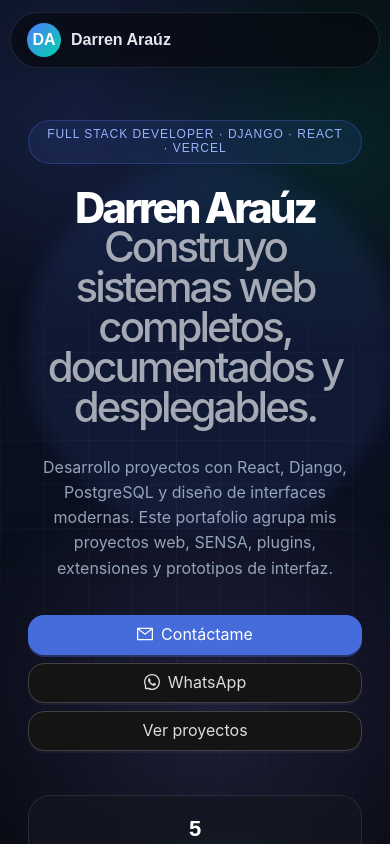
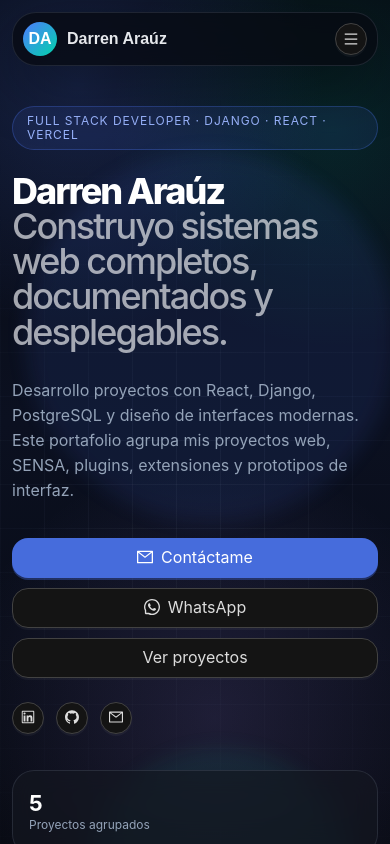
Before and after one commit to darrenarauz21/Portafolio, a React (Vite) app: page / in a window 390 px wide. Built offline with nearby package versions, Linux system fonts and the light colour scheme.

Commit message:
Improve responsive layout

```diff
--- a/src/components/Hero.tsx
+++ b/src/components/Hero.tsx
@@ -1,4 +1,4 @@
-import { Button, Space, Typography } from "antd";
+import { Button, Col, Row, Space, Typography } from "antd";
 import { GithubOutlined, LinkedinOutlined, MailOutlined, WhatsAppOutlined } from "@ant-design/icons";
 import { profileLinks, stats } from "../data/projects";
 
@@ -12,10 +12,12 @@ export default function Hero() {
       <div className="orb orb-two" aria-hidden="true" />
 
       <div className="hero-inner">
+        <Row gutter={[32, 36]} align="middle" justify="center">
+          <Col xs={24} lg={17}>
             <div className="hero-badge">Full Stack Developer · Django · React · Vercel</div>
             <Title className="hero-title">
               Darren Araúz
-          <span> Construyo sistemas web completos, documentados y desplegables.</span>
+              <span>Construyo sistemas web completos, documentados y desplegables.</span>
             </Title>
             <Paragraph className="hero-description">
               Desarrollo proyectos con React, Django, PostgreSQL y diseño de interfaces modernas. Este portafolio agrupa mis proyectos web, SENSA, plugins, extensiones y prototipos de interfaz.
@@ -33,7 +35,14 @@ export default function Hero() {
               </Button>
             </Space>
 
-        <div className="hero-stats">
+            <Space className="hero-social" size={12} wrap>
+              <Button shape="circle" href={profileLinks.linkedin} target="_blank" icon={<LinkedinOutlined />} />
+              <Button shape="circle" href={profileLinks.github} target="_blank" icon={<GithubOutlined />} />
+              <Button shape="circle" href={profileLinks.primaryEmail} icon={<MailOutlined />} />
+            </Space>
+          </Col>
+          <Col xs={24} lg={7}>
+            <div className="hero-stats" aria-label="Resumen del portafolio">
               {stats.map((stat) => (
                 <div className="hero-stat" key={stat.label}>
                   <strong>{stat.value}</strong>
@@ -41,12 +50,8 @@ export default function Hero() {
                 </div>
               ))}
             </div>
-
-        <Space className="hero-social" size={12}>
-          <Button shape="circle" href={profileLinks.linkedin} target="_blank" icon={<LinkedinOutlined />} />
-          <Button shape="circle" href={profileLinks.github} target="_blank" icon={<GithubOutlined />} />
-          <Button shape="circle" href={profileLinks.primaryEmail} icon={<MailOutlined />} />
-        </Space>
+          </Col>
+        </Row>
       </div>
     </section>
   );
--- a/src/components/Navbar.tsx
+++ b/src/components/Navbar.tsx
@@ -1,8 +1,32 @@
-import { Anchor, Button } from "antd";
-import { GithubOutlined } from "@ant-design/icons";
+import { useMemo, useState } from "react";
+import { Anchor, Button, Drawer, Grid, Space } from "antd";
+import { GithubOutlined, MenuOutlined } from "@ant-design/icons";
 import { projectSections, profileLinks } from "../data/projects";
 
+const { useBreakpoint } = Grid;
+
 export default function Navbar() {
+  const [open, setOpen] = useState(false);
+  const screens = useBreakpoint();
+  const isDesktop = Boolean(screens.lg);
+
+  const navItems = useMemo(
+    () => [
+      { key: "habilidades", href: "#habilidades", title: "Stack" },
+      ...projectSections.map((section) => ({ key: section.id, href: `#${section.id}`, title: section.label })),
+      { key: "contacto", href: "#contacto", title: "Contacto" },
+    ],
+    []
+  );
+
+  const drawerItems = useMemo(
+    () => [
+      { key: "inicio", href: "#inicio", title: "Inicio" },
+      ...navItems,
+    ],
+    [navItems]
+  );
+
   return (
     <header className="navbar-modern">
       <a className="brand" href="#inicio" aria-label="Ir al inicio">
@@ -10,19 +34,42 @@ export default function Navbar() {
         <strong>Darren Araúz</strong>
       </a>
 
-      <Anchor
-        direction="horizontal"
-        className="desktop-anchor"
-        items={[
-          { key: "habilidades", href: "#habilidades", title: "Stack" },
-          ...projectSections.map((section) => ({ key: section.id, href: `#${section.id}`, title: section.label })),
-          { key: "contacto", href: "#contacto", title: "Contacto" },
-        ]}
-      />
+      {isDesktop && <Anchor direction="horizontal" className="desktop-anchor" items={navItems} />}
 
-      <Button href={profileLinks.github} target="_blank" icon={<GithubOutlined />}>
-        GitHub
-      </Button>
+      <Space size={10} className="navbar-actions">
+        {isDesktop && (
+          <Button href={profileLinks.github} target="_blank" icon={<GithubOutlined />}>
+            GitHub
+          </Button>
+        )}
+        {!isDesktop && (
+          <Button className="mobile-menu-button" aria-label="Abrir menú" icon={<MenuOutlined />} onClick={() => setOpen(true)} />
+        )}
+      </Space>
+
+      <Drawer
+        title="Darren Araúz"
+        placement="right"
+        open={open}
+        onClose={() => setOpen(false)}
+        width={320}
+        className="mobile-drawer"
+      >
+        <Anchor
+          className="mobile-anchor"
+          direction="vertical"
+          items={drawerItems}
+          onClick={() => setOpen(false)}
+        />
+        <div className="drawer-actions">
+          <Button block type="primary" href="#contacto" onClick={() => setOpen(false)}>
+            Contáctame
+          </Button>
+          <Button block href={profileLinks.github} target="_blank" icon={<GithubOutlined />}>
+            GitHub
+          </Button>
+        </div>
+      </Drawer>
     </header>
   );
 }
--- a/src/components/ProjectSection.tsx
+++ b/src/components/ProjectSection.tsx
@@ -1,7 +1,8 @@
-import { Col, Row, Typography } from "antd";
+import { Col, Grid, Row, Typography } from "antd";
 import type { ProjectSection as ProjectSectionType } from "../data/projects";
 import ProjectCard from "./ProjectCard";
 
+const { useBreakpoint } = Grid;
 const { Paragraph, Text, Title } = Typography;
 
 type Props = {
@@ -9,6 +10,12 @@ type Props = {
 };
 
 export default function ProjectSection({ section }: Props) {
+  const screens = useBreakpoint();
+  const single = section.projects.length === 1;
+  const colProps = single
+    ? { xs: 24, md: 18, lg: 14, xl: 12 }
+    : { xs: 24, sm: 24, md: 12, xl: 8 };
+
   return (
     <section className="portfolio-section" id={section.id}>
       <div className="section-heading">
@@ -17,9 +24,9 @@ export default function ProjectSection({ section }: Props) {
         <Paragraph>{section.description}</Paragraph>
       </div>
 
-      <Row gutter={[24, 24]}>
+      <Row gutter={screens.xs ? [16, 18] : [24, 24]} justify={single ? "start" : "center"} align="stretch">
         {section.projects.map((project) => (
-          <Col xs={24} md={section.projects.length === 1 ? 24 : 12} xl={section.projects.length === 1 ? 12 : 8} key={project.id}>
+          <Col {...colProps} key={project.id} className="project-col">
             <ProjectCard project={project} />
           </Col>
         ))}
--- a/src/data/projects.tsx
+++ b/src/data/projects.tsx
@@ -223,7 +223,7 @@ export const projectSections: ProjectSection[] = [
         eyebrow: "Extensión de navegador",
         description:
           "Extensión para Edge, Chrome y Firefox que analiza cada archivo descargado mediante un servidor local y Google Magika para detectar el tipo real del archivo antes de abrirlo.",
-        imageName: "madoka.png",
+        imageName: "observabilidad.png",
         techStack: ["JavaScript", "Python", "Flask", "Magika", "Browser Extension"],
         githubUrl: "https://github.com/darrenarauz21/Madoka",
         status: "Repositorio",
--- a/src/styles/global.css
+++ b/src/styles/global.css
@@ -12,14 +12,18 @@
 }
 
 * { box-sizing: border-box; }
-html { scroll-behavior: smooth; }
+html { scroll-behavior: smooth; width: 100%; overflow-x: hidden; }
 body {
   margin: 0;
   min-width: 320px;
+  width: 100%;
   background: var(--bg);
   color: var(--text);
   overflow-x: hidden;
 }
+img, svg, video, canvas { max-width: 100%; }
+a { color: inherit; }
+
 body::before {
   content: "";
   position: fixed;
@@ -44,7 +48,12 @@ body::after {
   z-index: -1;
 }
 
-.app-shell { min-height: 100vh; padding-bottom: 34px; }
+.app-shell {
+  min-height: 100vh;
+  width: 100%;
+  overflow-x: hidden;
+  padding-bottom: max(34px, env(safe-area-inset-bottom));
+}
 
 .navbar-modern {
   position: fixed;
@@ -71,10 +80,12 @@ body::after {
   color: var(--text);
   text-decoration: none;
   white-space: nowrap;
+  min-width: 0;
 }
 .brand span {
   display: grid;
   place-items: center;
+  min-width: 34px;
   width: 34px;
   height: 34px;
   border-radius: 50%;
@@ -82,9 +93,18 @@ body::after {
   font-weight: 800;
   background: linear-gradient(135deg, var(--primary), var(--accent));
 }
+.brand strong { overflow: hidden; text-overflow: ellipsis; }
 .desktop-anchor { flex: 1; display: flex; justify-content: center; min-width: 0; }
-.desktop-anchor .ant-anchor { gap: 0; }
-.desktop-anchor .ant-anchor-link-title { color: var(--muted) !important; font-size: 13px; }
+.desktop-anchor .ant-anchor { gap: 0; min-width: 0; }
+.desktop-anchor .ant-anchor-link { padding-inline: 5px !important; }
+.desktop-anchor .ant-anchor-link-title { color: var(--muted) !important; font-size: 13px; white-space: nowrap; }
+.navbar-actions { flex-shrink: 0; }
+.mobile-menu-button { display: inline-flex; }
+.mobile-drawer .ant-drawer-content { background: #0b1020; }
+.mobile-drawer .ant-drawer-header { border-color: rgba(148, 163, 184, 0.14); }
+.mobile-anchor .ant-anchor-link { padding: 10px 0 !important; }
+.mobile-anchor .ant-anchor-link-title { color: var(--text) !important; font-size: 16px; }
+.drawer-actions { display: grid; gap: 12px; margin-top: 28px; }
 
 .hero-modern {
   min-height: 100vh;
@@ -112,22 +132,9 @@ body::after {
   opacity: 0.55;
   animation: float 12s ease-in-out infinite alternate;
 }
-.orb-one {
-  width: 360px;
-  height: 360px;
-  background: rgba(79, 123, 255, 0.18);
-  top: 12%;
-  left: 8%;
-}
-.orb-two {
-  width: 260px;
-  height: 260px;
-  background: rgba(0, 212, 170, 0.14);
-  right: 10%;
-  bottom: 18%;
-  animation-delay: -5s;
-}
-.hero-inner { position: relative; z-index: 2; width: min(1040px, 100%); text-align: center; }
+.orb-one { width: 360px; height: 360px; background: rgba(79, 123, 255, 0.18); top: 12%; left: 8%; }
+.orb-two { width: 260px; height: 260px; background: rgba(0, 212, 170, 0.14); right: 10%; bottom: 18%; animation-delay: -5s; }
+.hero-inner { position: relative; z-index: 2; width: min(1120px, 100%); }
 .hero-badge,
 .section-kicker {
   display: inline-flex;
@@ -143,7 +150,7 @@ body::after {
   text-transform: uppercase;
 }
 .hero-title.ant-typography {
-  margin: 24px auto 0;
+  margin: 24px 0 0;
   max-width: 980px;
   color: white;
   font-size: clamp(44px, 7vw, 88px);
@@ -152,21 +159,17 @@ body::after {
   font-weight: 800;
 }
 .hero-title span { display: block; color: rgba(229, 231, 235, 0.70); font-weight: 500; }
-.hero-description.ant-typography {
-  max-width: 760px;
-  margin: 28px auto 0;
-  color: var(--muted);
-  font-size: 18px;
-}
+.hero-description.ant-typography { max-width: 760px; margin: 28px 0 0; color: var(--muted); font-size: 18px; }
 .hero-actions { margin-top: 34px; }
+.hero-social { margin-top: 24px; }
 .hero-stats {
   display: grid;
-  grid-template-columns: repeat(4, 1fr);
+  grid-template-columns: 1fr;
   gap: 14px;
-  width: min(840px, 100%);
-  margin: 44px auto 0;
+  width: 100%;
 }
 .hero-stat {
+  min-width: 0;
   padding: 20px 16px;
   border: 1px solid var(--border);
   border-radius: 22px;
@@ -175,32 +178,22 @@ body::after {
 }
 .hero-stat strong { display: block; color: white; font-size: 22px; }
 .hero-stat span { color: var(--muted); font-size: 12px; }
-.hero-social { margin-top: 28px; }
 
 .main-content { width: min(1180px, calc(100% - 32px)); margin: 0 auto; padding: 24px 0 88px; }
-.portfolio-section {
-  scroll-margin-top: 120px;
-  padding: 76px 0;
-  border-top: 1px solid rgba(148, 163, 184, 0.10);
-}
+.portfolio-section { scroll-margin-top: 120px; padding: 76px 0; border-top: 1px solid rgba(148, 163, 184, 0.10); }
 .section-heading { max-width: 780px; margin-bottom: 32px; }
 .section-heading h2.ant-typography,
-.contact-card h2.ant-typography {
-  margin: 16px 0 12px;
-  color: white;
-  font-size: clamp(30px, 4vw, 48px);
-  letter-spacing: -0.04em;
-}
+.contact-card h2.ant-typography { margin: 16px 0 12px; color: white; font-size: clamp(30px, 4vw, 48px); letter-spacing: -0.04em; }
 .section-heading .ant-typography,
 .contact-card .ant-typography { color: var(--muted); font-size: 16px; }
+.project-col { display: flex; }
+.project-col > * { width: 100%; }
 
 .skill-card,
 .contact-card {
   border: 1px solid var(--border);
   border-radius: 28px;
-  background:
-    linear-gradient(180deg, rgba(255, 255, 255, 0.04), transparent),
-    rgba(20, 23, 32, 0.70);
+  background: linear-gradient(180deg, rgba(255, 255, 255, 0.04), transparent), rgba(20, 23, 32, 0.70);
   backdrop-filter: blur(14px);
   box-shadow: 0 24px 70px rgba(0, 0, 0, 0.24);
 }
@@ -212,296 +205,115 @@ body::after {
 
 .project-card {
   height: 100%;
+  min-width: 0;
   overflow: hidden;
   border: 1px solid var(--border) !important;
-  background:
-    linear-gradient(180deg, rgba(255, 255, 255, 0.03), transparent),
-    var(--panel) !important;
+  background: linear-gradient(180deg, rgba(255, 255, 255, 0.03), transparent), var(--panel) !important;
   box-shadow: 0 24px 70px rgba(0, 0, 0, 0.24);
   transition: transform 0.25s ease, border-color 0.25s ease, box-shadow 0.25s ease;
 }
-.project-card:hover {
-  transform: translateY(-6px);
-  border-color: rgba(79, 123, 255, 0.42) !important;
-  box-shadow: 0 36px 90px rgba(0, 0, 0, 0.34);
-}
+.project-card:hover { transform: translateY(-6px); border-color: rgba(79, 123, 255, 0.42) !important; box-shadow: 0 36px 90px rgba(0, 0, 0, 0.34); }
 .project-card-featured { border-color: rgba(0, 212, 170, 0.24) !important; }
-.project-card .ant-card-body { padding: 0; height: 100%; display: flex; flex-direction: column; }
-.project-image-wrap {
-  position: relative;
-  height: 220px;
-  overflow: hidden;
-  background: linear-gradient(135deg, rgba(79, 123, 255, 0.14), rgba(0, 212, 170, 0.08));
-}
+.project-card .ant-card-body { padding: 0; height: 100%; display: flex; flex-direction: column; min-width: 0; }
+.project-image-wrap { position: relative; height: 220px; overflow: hidden; background: linear-gradient(135deg, rgba(79, 123, 255, 0.14), rgba(0, 212, 170, 0.08)); }
 .project-image-wrap .ant-image { width: 100%; height: 100%; display: block; }
 .project-image { width: 100% !important; height: 220px !important; object-fit: cover; transition: transform 0.35s ease; }
 .project-card:hover .project-image { transform: scale(1.045); }
-.project-image-fallback {
-  height: 220px;
-  display: flex;
-  flex-direction: column;
-  align-items: center;
-  justify-content: center;
-  gap: 12px;
-  color: var(--muted);
-}
+.project-image-fallback { height: 220px; display: flex; flex-direction: column; align-items: center; justify-content: center; gap: 12px; color: var(--muted); padding: 18px; text-align: center; }
 .project-image-fallback > span { font-size: 40px; color: var(--primary); }
-.project-status {
-  position: absolute;
-  top: 14px;
-  right: 14px;
-  padding: 6px 10px;
-  border-radius: 999px;
-  color: white;
-  font-size: 12px;
-  font-weight: 700;
-  background: rgba(7, 10, 18, 0.72);
-  border: 1px solid rgba(255, 255, 255, 0.14);
-  backdrop-filter: blur(10px);
-}
-.project-content { padding: 22px; display: flex; flex-direction: column; flex: 1; }
+.project-status { position: absolute; top: 14px; right: 14px; padding: 6px 10px; border-radius: 999px; color: white; font-size: 12px; font-weight: 700; background: rgba(7, 10, 18, 0.72); border: 1px solid rgba(255, 255, 255, 0.14); backdrop-filter: blur(10px); }
+.project-content { padding: 22px; display: flex; flex-direction: column; flex: 1; min-width: 0; }
+.project-eyebrow { max-width: 100%; }
 .project-eyebrow span,
 .project-eyebrow .ant-typography { color: #9bb5ff; font-size: 13px; }
-.project-icon {
-  width: 28px;
-  height: 28px;
-  display: inline-grid;
-  place-items: center;
-  border-radius: 9px;
-  background: rgba(79, 123, 255, 0.13);
-  color: var(--primary) !important;
-}
+.project-icon { width: 28px; height: 28px; display: inline-grid; place-items: center; border-radius: 9px; background: rgba(79, 123, 255, 0.13); color: var(--primary) !important; flex-shrink: 0; }
 .project-title.ant-typography { margin: 14px 0 10px; color: white; font-size: 22px; letter-spacing: -0.02em; }
 .project-description.ant-typography { min-height: 92px; color: var(--muted); margin-bottom: 16px; }
 .project-tags { display: flex; flex-wrap: wrap; gap: 8px; margin-bottom: 18px; }
-.tech-tag-modern.ant-tag {
-  border: 1px solid rgba(148, 163, 184, 0.16);
-  color: #c7d2fe;
-  background: rgba(79, 123, 255, 0.10);
-  border-radius: 999px;
-  padding: 4px 10px;
-  margin: 0;
-}
+.tech-tag-modern.ant-tag { border: 1px solid rgba(148, 163, 184, 0.16); color: #c7d2fe; background: rgba(79, 123, 255, 0.10); border-radius: 999px; padding: 4px 10px; margin: 0; white-space: normal; }
 .project-actions { margin-top: auto; }
 
-.footer-modern {
-  width: min(1180px, calc(100% - 32px));
-  margin: 0 auto 72px;
-  padding: 28px 30px;
-  border: 1px solid var(--border);
-  border-radius: 28px;
-  background: rgba(20, 23, 32, 0.70);
-  display: flex;
-  align-items: center;
-  justify-content: space-between;
-  gap: 18px;
-  box-shadow: 0 24px 70px rgba(0, 0, 0, 0.20);
-}
+.footer-modern { width: min(1180px, calc(100% - 32px)); margin: 0 auto 72px; padding: 28px 30px; border: 1px solid var(--border); border-radius: 28px; background: rgba(20, 23, 32, 0.70); display: flex; align-items: center; justify-content: space-between; gap: 18px; box-shadow: 0 24px 70px rgba(0, 0, 0, 0.20); }
 .footer-modern strong { display: block; color: white; margin-bottom: 4px; }
 .footer-modern span { color: var(--muted); }
 .footer-mails { display: block; margin-top: 6px; font-size: 12px; }
 
-@keyframes float {
-  from { transform: translateY(0) scale(1); }
-  to { transform: translateY(28px) scale(1.08); }
+@keyframes float { from { transform: translateY(0) scale(1); } to { transform: translateY(28px) scale(1.08); } }
+
+@media (max-width: 1199px) {
+  .desktop-anchor .ant-anchor-link-title { font-size: 12px; }
+  .navbar-modern { width: calc(100% - 28px); }
+  .hero-modern { padding-top: 132px; }
 }
 
-@media (max-width: 900px) {
-  .desktop-anchor { display: none; }
-  .navbar-modern { top: 12px; }
-  .hero-stats { grid-template-columns: repeat(2, 1fr); }
+@media (max-width: 991px) {
+  .navbar-modern { top: 12px; width: calc(100% - 24px); }
+  .hero-modern { min-height: auto; padding: 120px 18px 64px; }
+  .hero-inner { text-align: left; }
+  .hero-stats { grid-template-columns: repeat(2, minmax(0, 1fr)); }
   .project-description.ant-typography { min-height: auto; }
-}
-@media (max-width: 640px) {
-  .navbar-modern { width: calc(100% - 20px); }
-  .navbar-modern > .ant-btn { display: none; }
-  .hero-modern { padding: 120px 16px 64px; }
-  .hero-title.ant-typography { font-size: 42px; }
-  .hero-description.ant-typography { font-size: 16px; }
-  .hero-stats { grid-template-columns: 1fr; }
-  .main-content,
-  .footer-modern { width: calc(100% - 20px); }
-  .portfolio-section { padding: 56px 0; }
-  .footer-modern { flex-direction: column; align-items: flex-start; margin-bottom: 48px; }
+  .portfolio-section { scroll-margin-top: 96px; }
 }
 
-html,
-body,
-#root {
-  width: 100%;
-  max-width: 100%;
-  overflow-x: hidden;
+@media (max-width: 767px) {
+  .navbar-modern { padding: 9px 10px; gap: 10px; border-radius: 24px; }
+  .brand strong { max-width: 160px; }
+  .hero-modern { padding: 106px 14px 52px; }
+  .hero-title.ant-typography { font-size: clamp(38px, 12vw, 56px); letter-spacing: -0.055em; line-height: 0.98; }
+  .hero-description.ant-typography { font-size: 16px; }
+  .hero-actions { width: 100%; display: grid !important; grid-template-columns: 1fr; gap: 10px !important; }
+  .hero-actions .ant-btn { width: 100%; }
+  .hero-stats { grid-template-columns: 1fr; }
+  .main-content { width: calc(100% - 24px); padding-bottom: 64px; }
+  .portfolio-section { padding: 56px 0; }
+  .section-heading { margin-bottom: 24px; }
+  .section-heading h2.ant-typography, .contact-card h2.ant-typography { font-size: 30px; }
+  .skill-card { min-height: auto; padding: 20px; }
+  .project-image-wrap, .project-image, .project-image-fallback { height: 190px !important; }
+  .project-content { padding: 18px; }
+  .project-title.ant-typography { font-size: 20px; }
+  .project-actions { width: 100%; display: grid !important; grid-template-columns: 1fr; gap: 10px !important; }
+  .project-actions .ant-btn { width: 100%; }
+  .contact-card { border-radius: 22px; }
+  .contact-actions .ant-space-item, .contact-actions .ant-btn { width: 100%; }
+  .footer-modern { width: calc(100% - 24px); flex-direction: column; align-items: flex-start; margin-bottom: 48px; padding: 22px; border-radius: 22px; }
 }
 
-* {
-  box-sizing: border-box;
+@media (max-width: 420px) {
+  .brand strong { max-width: 128px; }
+  .hero-title.ant-typography { font-size: 36px; }
+  .hero-modern { padding-left: 12px; padding-right: 12px; }
+  .main-content, .footer-modern { width: calc(100% - 20px); }
+  .project-image-wrap, .project-image, .project-image-fallback { height: 170px !important; }
 }
 
-img,
-svg {
-  max-width: 100%;
+
+/* Scrollbar moderno */
+* {
+  scrollbar-width: thin;
+  scrollbar-color: rgba(102, 126, 234, 0.75) rgba(15, 23, 42, 0.08);
 }
 
-/* Tablet */
-@media (max-width: 1024px) {
-  .portfolio-layout,
-  .section-inner,
-  .hero-inner,
-  .footer-inner {
-    width: 100%;
-    max-width: 100%;
-    padding-left: 24px;
-    padding-right: 24px;
-  }
-
-  .hero-grid,
-  .about-grid,
-  .contact-grid {
-    grid-template-columns: 1fr !important;
-  }
-
-  .project-grid {
-    grid-template-columns: repeat(2, minmax(0, 1fr)) !important;
-  }
-
-  .nav-links {
-    gap: 12px;
-    flex-wrap: wrap;
-    justify-content: flex-end;
-  }
+/* Chrome, Edge, Safari */
+::-webkit-scrollbar {
+  width: 12px;
+  height: 12px;
 }
 
-/* Mobile */
-@media (max-width: 768px) {
-  .site-header {
-    position: sticky;
-    top: 0;
-    width: 100%;
-  }
-
-  .header-inner {
-    padding: 14px 16px;
-    gap: 12px;
-  }
-
-  .brand {
-    min-width: 0;
-  }
-
-  .brand-title {
-    font-size: 16px;
-    white-space: nowrap;
-  }
-
-  .nav-links {
-    display: none !important;
-  }
-
-  .mobile-menu-button {
-    display: inline-flex !important;
-  }
-
-  .hero {
-    padding-top: 48px;
-    padding-bottom: 48px;
-  }
-
-  .hero-inner,
-  .section-inner,
-  .footer-inner {
-    padding-left: 16px;
-    padding-right: 16px;
-  }
-
-  .hero-title {
-    font-size: clamp(34px, 11vw, 52px);
-    line-height: 1.02;
-  }
-
-  .hero-description {
-    font-size: 15px;
-    max-width: 100%;
-  }
-
-  .hero-actions {
-    width: 100%;
-    flex-direction: column;
-    align-items: stretch;
-  }
-
-  .hero-actions .ant-btn {
-    width: 100%;
-  }
-
-  .stats-grid {
-    grid-template-columns: repeat(2, minmax(0, 1fr)) !important;
-  }
-
-  .project-grid {
-    grid-template-columns: 1fr !important;
-  }
-
-  .project-card {
-    width: 100%;
-    min-width: 0;
-  }
-
-  .project-image-wrap {
-    height: 210px;
-  }
-
-  .project-content {
-    padding: 18px;
-  }
-
-  .project-title {
-    font-size: 22px !important;
-  }
-
-  .project-actions {
-    width: 100%;
-  }
-
-  .project-actions .ant-btn {
-    width: 100%;
-  }
-
-  .section-title {
-    font-size: 30px !important;
-  }
-
-  .section-description {
-    font-size: 15px;
-  }
-
-  .tech-list,
-  .project-tags {
-    gap: 8px;
-  }
-
-  .footer {
-    padding-bottom: 40px;
-  }
+::-webkit-scrollbar-track {
+  background: rgba(15, 23, 42, 0.08);
 }
 
-/* Very small phones */
-@media (max-width: 420px) {
-  .hero-inner,
-  .section-inner,
-  .footer-inner {
-    padding-left: 12px;
-    padding-right: 12px;
-  }
+::-webkit-scrollbar-thumb {
+  background: linear-gradient(180deg, #667eea, #764ba2);
+  border-radius: 999px;
+  border: 3px solid rgba(248, 250, 252, 0.95);
+}
 
-  .stats-grid {
-    grid-template-columns: 1fr !important;
-  }
+::-webkit-scrollbar-thumb:hover {
+  background: linear-gradient(180deg, #764ba2, #667eea);
+}
 
-  .project-image-wrap {
-    height: 180px;
-  }
-
-  .section-title {
-    font-size: 26px !important;
-  }
+::-webkit-scrollbar-corner {
+  background: transparent;
 }
```
Lines whose indentation alone changed are shown as unchanged.
